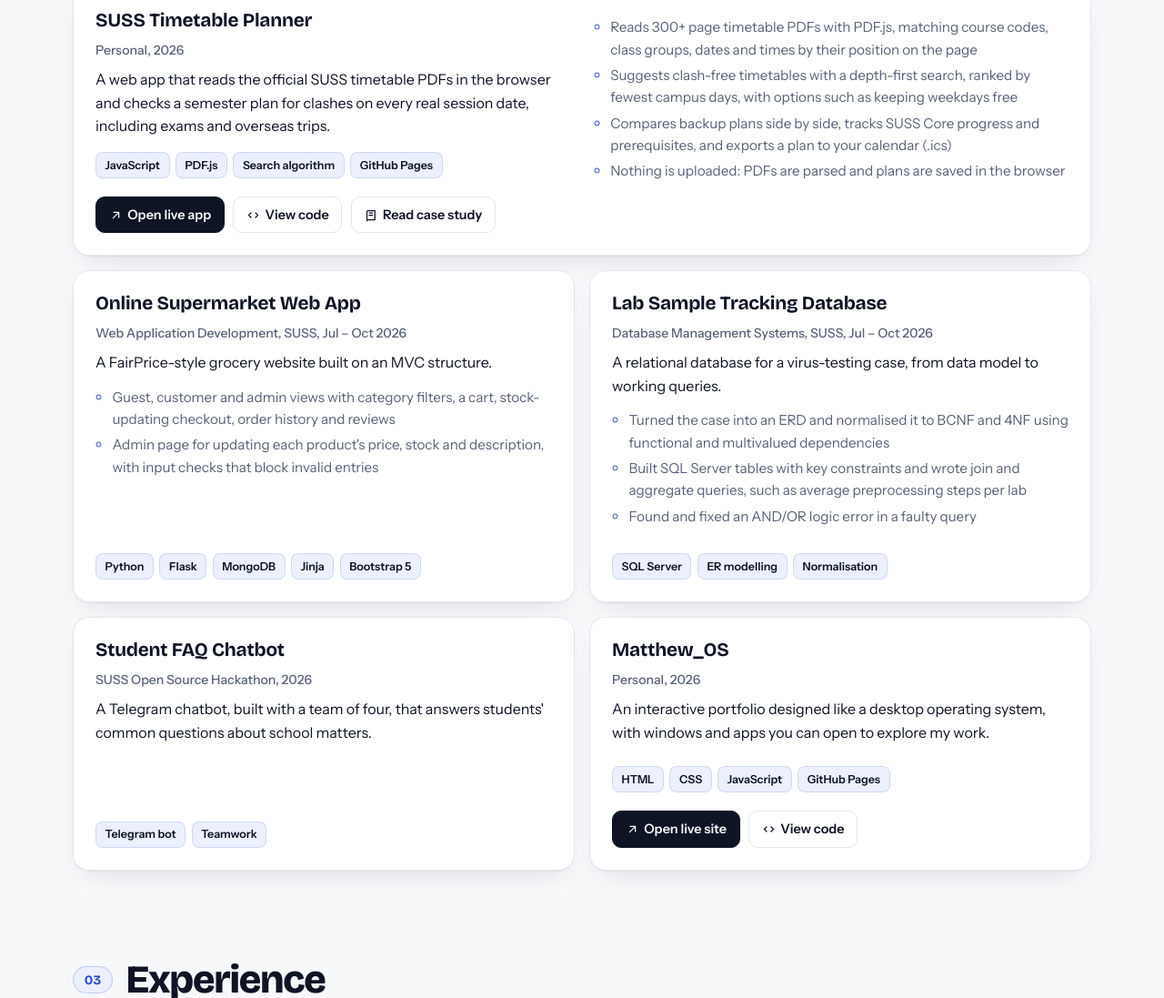
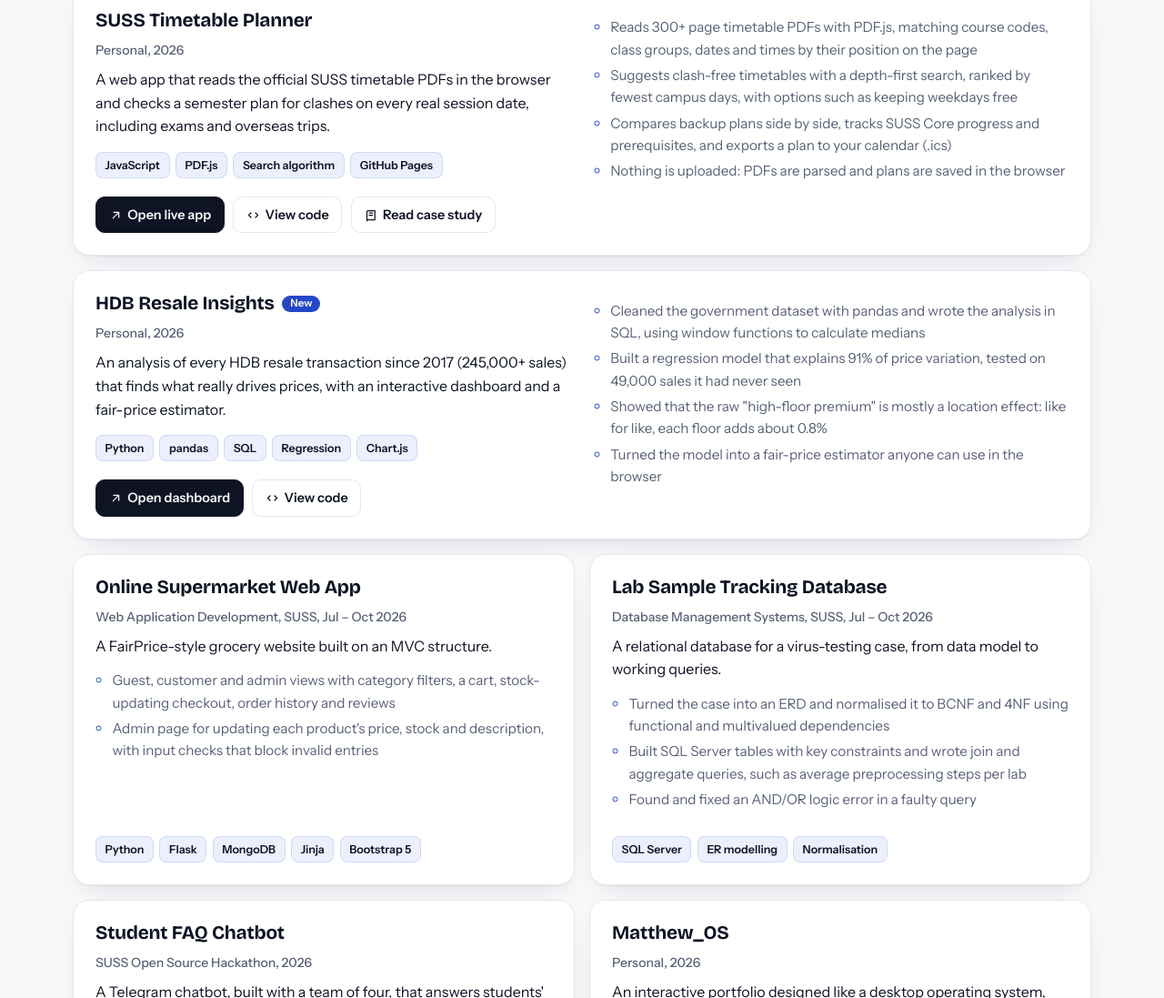
Before and after one commit to yushenn/matthew-os, a plain HTML site: page index.html in a window 1280 px wide. Shown: the part 2420-3517 px from the top of the page at 91% size. Drawn offline with nearby package versions, Linux system fonts and the light colour scheme.

Commit message:
Add HDB Resale Insights project

```diff
--- a/index.html
+++ b/index.html
@@ -410,6 +410,24 @@ footer{padding:2.6rem 0 calc(2.8rem + env(safe-area-inset-bottom,0px));color:var
           <li>Nothing is uploaded: PDFs are parsed and plans are saved in the browser</li>
         </ul>
       </li>
+      <li class="card wide reveal">
+        <div>
+          <h3>HDB Resale Insights<span class="pill">New</span></h3>
+          <span class="card-when">Personal, 2026</span>
+          <p>An analysis of every HDB resale transaction since 2017 (245,000+ sales) that finds what really drives prices, with an interactive dashboard and a fair-price estimator.</p>
+          <div class="tags"><span class="tag">Python</span><span class="tag">pandas</span><span class="tag">SQL</span><span class="tag">Regression</span><span class="tag">Chart.js</span></div>
+          <div class="row-links">
+            <a href="https://yushenn.github.io/hdb-resale-insights/" target="_blank" rel="noopener"><svg viewBox="0 0 24 24" fill="none" stroke="currentColor" stroke-width="2" stroke-linecap="round" stroke-linejoin="round" aria-hidden="true"><path d="M7 17 17 7M8 7h9v9"/></svg>Open dashboard</a>
+            <a href="https://github.com/yushenn/hdb-resale-insights" target="_blank" rel="noopener"><svg viewBox="0 0 24 24" fill="none" stroke="currentColor" stroke-width="2" stroke-linecap="round" stroke-linejoin="round" aria-hidden="true"><path d="m8 8-4 4 4 4M16 8l4 4-4 4"/></svg>View code</a>
+          </div>
+        </div>
+        <ul>
+          <li>Cleaned the government dataset with pandas and wrote the analysis in SQL, using window functions to calculate medians</li>
+          <li>Built a regression model that explains 91% of price variation, tested on 49,000 sales it had never seen</li>
+          <li>Showed that the raw "high-floor premium" is mostly a location effect: like for like, each floor adds about 0.8%</li>
+          <li>Turned the model into a fair-price estimator anyone can use in the browser</li>
+        </ul>
+      </li>
       <li class="card reveal">
         <h3>Online Supermarket Web App</h3>
         <span class="card-when">Web Application Development, SUSS, Jul – Oct 2026</span>
```
Also changed, not shown: images/hdb-dashboard.jpg (added).
